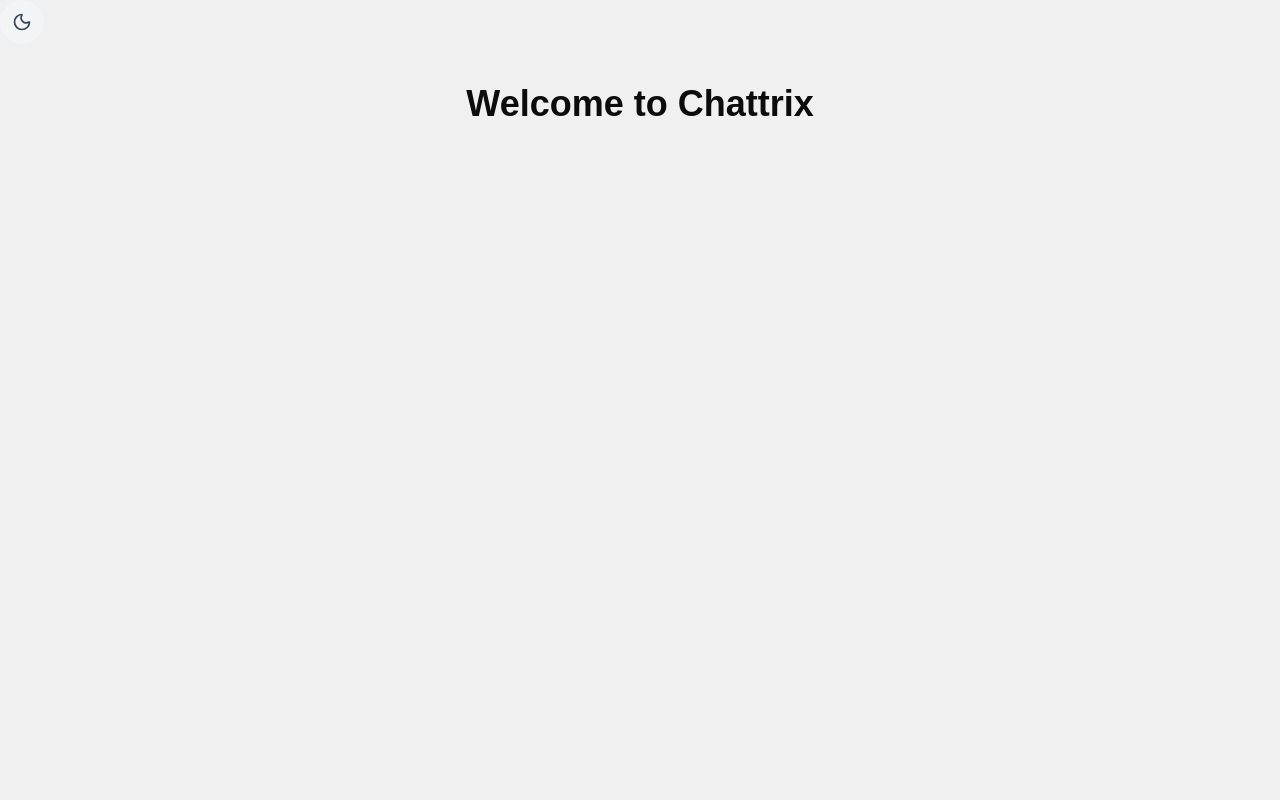
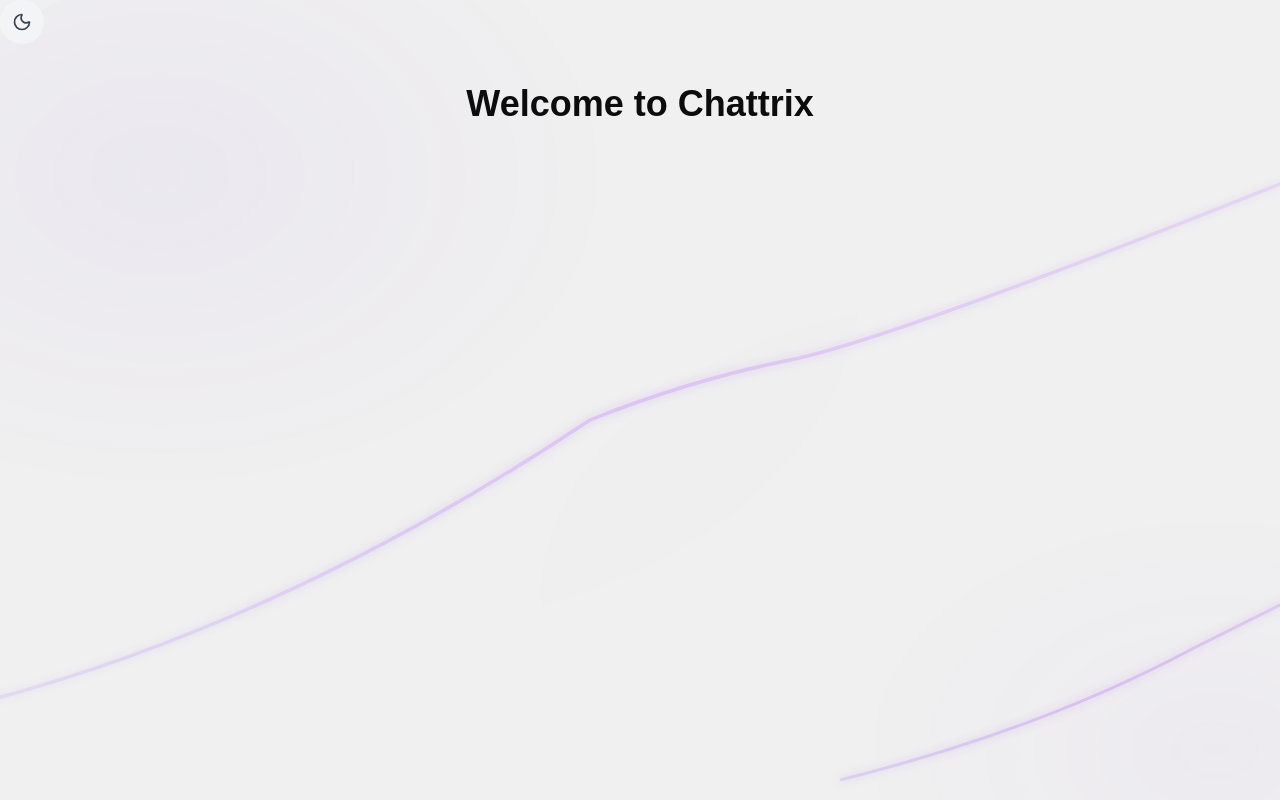
Before and after one commit to Yulkazs/chattrix, a Next.js app: page / in a window 1280 px wide. Built offline with nearby package versions, Linux system fonts and the light colour scheme.

Commit message:
Background SVG's

```diff
--- /dev/null
+++ b/app/components/Background.tsx
@@ -0,0 +1,82 @@
+// app/components/Background.tsx
+'use client';
+
+import { useTheme } from './ThemeContext';
+
+export function Background() {
+  const { theme } = useTheme();
+
+  // Show background in both themes, but adjust opacity
+  const isDark = theme === 'dark';
+
+  return (
+    <div className="fixed inset-0 -z-10 overflow-hidden">
+      <svg
+        className={`absolute inset-0 w-full h-full ${isDark ? 'opacity-100' : 'opacity-30'}`}
+        viewBox="0 0 1400 800"
+        preserveAspectRatio="xMidYMid slice"
+        xmlns="http://www.w3.org/2000/svg"
+      >
+        <defs>
+          {/* Gradient for the main flowing line */}
+          <linearGradient id="lineGradient" x1="0%" y1="0%" x2="100%" y2="0%">
+            <stop offset="0%" stopColor="#8B5CF6" stopOpacity="0.4" />
+            <stop offset="50%" stopColor="#A855F7" stopOpacity="0.9" />
+            <stop offset="100%" stopColor="#C084FC" stopOpacity="0.7" />
+          </linearGradient>
+
+          {/* Gradient for the secondary line */}
+          <linearGradient id="lineGradient2" x1="0%" y1="0%" x2="100%" y2="0%">
+            <stop offset="0%" stopColor="#7C3AED" stopOpacity="0.5" />
+            <stop offset="50%" stopColor="#9333EA" stopOpacity="0.8" />
+            <stop offset="100%" stopColor="#A855F7" stopOpacity="0.6" />
+          </linearGradient>
+
+          {/* Enhanced glow filter */}
+          <filter id="glow" x="-50%" y="-50%" width="200%" height="200%">
+            <feGaussianBlur stdDeviation="4" result="coloredBlur"/>
+            <feMerge>
+              <feMergeNode in="coloredBlur"/>
+              <feMergeNode in="SourceGraphic"/>
+            </feMerge>
+          </filter>
+
+          {/* Ambient shadow gradients */}
+          <radialGradient id="shadowGradient1" cx="30%" cy="35%" r="45%">
+            <stop offset="0%" stopColor="#8B5CF6" stopOpacity="0.15" />
+            <stop offset="70%" stopColor="#7C3AED" stopOpacity="0.05" />
+            <stop offset="100%" stopColor="#6D28D9" stopOpacity="0.01" />
+          </radialGradient>
+
+          <radialGradient id="shadowGradient2" cx="75%" cy="75%" r="40%">
+            <stop offset="0%" stopColor="#A855F7" stopOpacity="0.12" />
+            <stop offset="60%" stopColor="#8B5CF6" stopOpacity="0.04" />
+            <stop offset="100%" stopColor="#7C3AED" stopOpacity="0.01" />
+          </radialGradient>
+        </defs>
+
+        {/* Ambient shadow areas */}
+        <ellipse cx="420" cy="280" rx="500" ry="350" fill="url(#shadowGradient1)" />
+        <ellipse cx="1050" cy="600" rx="450" ry="300" fill="url(#shadowGradient2)" />
+
+        {/* Main flowing line - recreated to match your original with the subtle wave */}
+        <path
+          d="M 50 700 Q 350 620 650 420 Q 750 380 850 360 Q 950 340 1350 180"
+          fill="none"
+          stroke="url(#lineGradient)"
+          strokeWidth="3.5"
+          filter="url(#glow)"
+        />
+
+        {/* Secondary flowing line - bottom right curve */}
+        <path
+          d="M 900 780 Q 1100 730 1250 650 Q 1350 600 1450 550"
+          fill="none"
+          stroke="url(#lineGradient2)"
+          strokeWidth="3"
+          filter="url(#glow)"
+        />
+      </svg>
+    </div>
+  );
+}
--- a/app/page.tsx
+++ b/app/page.tsx
@@ -1,11 +1,15 @@
 import Image from "next/image";
 import { ThemeSwitcher } from "./components/ThemeSwitcher";
+import { Background } from "./components/Background";
 
 export default function Home() {
   return (
-    <div>
-      <ThemeSwitcher />
-      <h1 className="text-4xl font-bold text-center mt-10">Welcome to Chattrix</h1>
+    <div className="relative min-h-screen">
+      <Background />
+      <div className="relative z-10">
+        <ThemeSwitcher />
+        <h1 className="text-4xl font-bold text-center mt-10">Welcome to Chattrix</h1>
+      </div>
     </div>
   );
 }
```
Also changed, not shown: public/bg-line-down.svg (added), public/bg-line-upper.svg (added).
